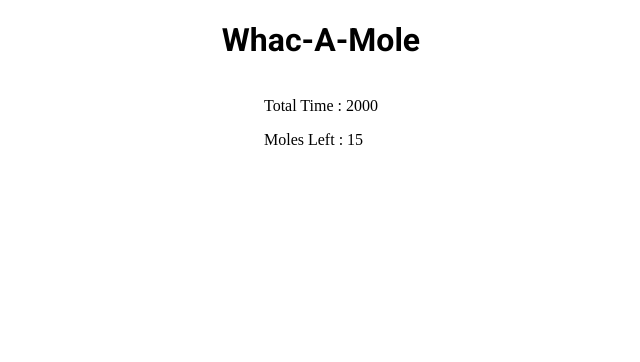
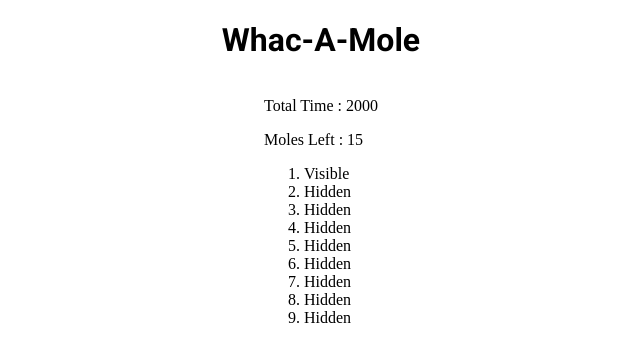
Before and after one commit to seanmcquaid/Whac-A-Mole, a React (Create React App) app in the folder client/: page / in a window 1280 px wide. Both pictures are taken after a click on the button "Start". Shown: the top 362 px of the page, without its empty margins (319-959 px from the left). Built offline with nearby package versions, Linux system fonts and the light colour scheme; the HTML template or start-up script is replaced by a standard one.

Commit message:
fixed up logic for game board

```diff
--- a/client/src/containers/Game/GameBoard.tsx
+++ b/client/src/containers/Game/GameBoard.tsx
@@ -4,17 +4,6 @@ import styled from 'styled-components';
 import Mole from '../../sharedComponents/app/Game/Mole';
 import { hitMole } from '../../store/game/actions';
 import { molesLeftSelector } from '../../store/game/selectors';
-
-interface MoleStatus {
-  isHidden: boolean;
-}
-
-const setMoleVisible = (moles: MoleStatus[], indexOfMoleVisible: number) => {
-  const molesToModify = moles;
-
-  molesToModify[indexOfMoleVisible].isHidden = false;
-  return molesToModify;
-};
 
 const GameBoard: React.FC = React.memo(() => {
   const dispatch = useDispatch();
@@ -29,6 +18,7 @@ const GameBoard: React.FC = React.memo(() => {
     8: false,
     9: false,
   });
+
   const initialMoles = useMemo(
     () => ({
       1: false,
@@ -45,19 +35,32 @@ const GameBoard: React.FC = React.memo(() => {
   );
 
   useEffect(() => {
+    makeMoleVisible();
+  }, []);
+
+  const makeMoleVisible = () => {
     const moleToMakeVisible = Math.ceil(Math.random() * 9);
     setMoles((state) => ({
       ...state,
       [moleToMakeVisible]: true,
     }));
-  }, []);
+  };
+
+  console.log(moles);
 
   const handleVisibleMoleOnClick = useCallback(() => {
     dispatch(hitMole());
     setMoles(initialMoles);
-  }, [dispatch]);
+    makeMoleVisible();
+  }, [dispatch, initialMoles]);
 
-  return <MolesList></MolesList>;
+  return (
+    <MolesList>
+      {Object.entries(moles).map(([key, value]) => (
+        <Mole key={key} isVisible={value} onClick={handleVisibleMoleOnClick} />
+      ))}
+    </MolesList>
+  );
 });
 
 const MolesList = styled.ol``;
--- a/client/src/sharedComponents/app/Game/Mole.tsx
+++ b/client/src/sharedComponents/app/Game/Mole.tsx
@@ -1,12 +1,12 @@
 import React from 'react';
 
 type MoleProps = {
-  isHidden: boolean;
+  isVisible: boolean;
   onClick: () => void;
 };
 
-const Mole: React.FC<MoleProps> = React.memo(({ isHidden, onClick }) =>
-  isHidden ? <li>Hidden</li> : <li onClick={onClick}>Visible</li>
+const Mole: React.FC<MoleProps> = React.memo(({ isVisible, onClick }) =>
+  isVisible ? <li onClick={onClick}>Visible</li> : <li>Hidden</li>
 );
 
 export default Mole;
```
